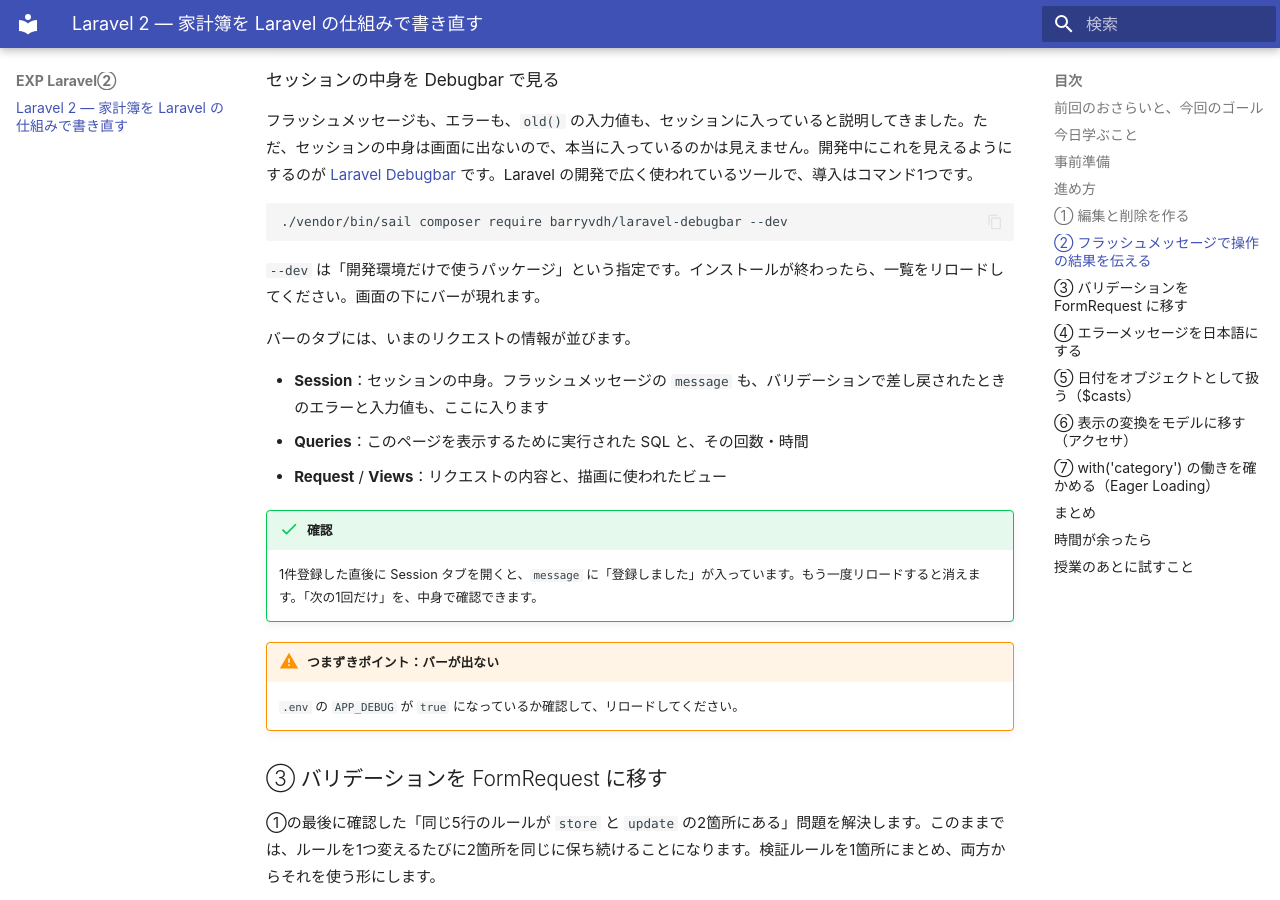
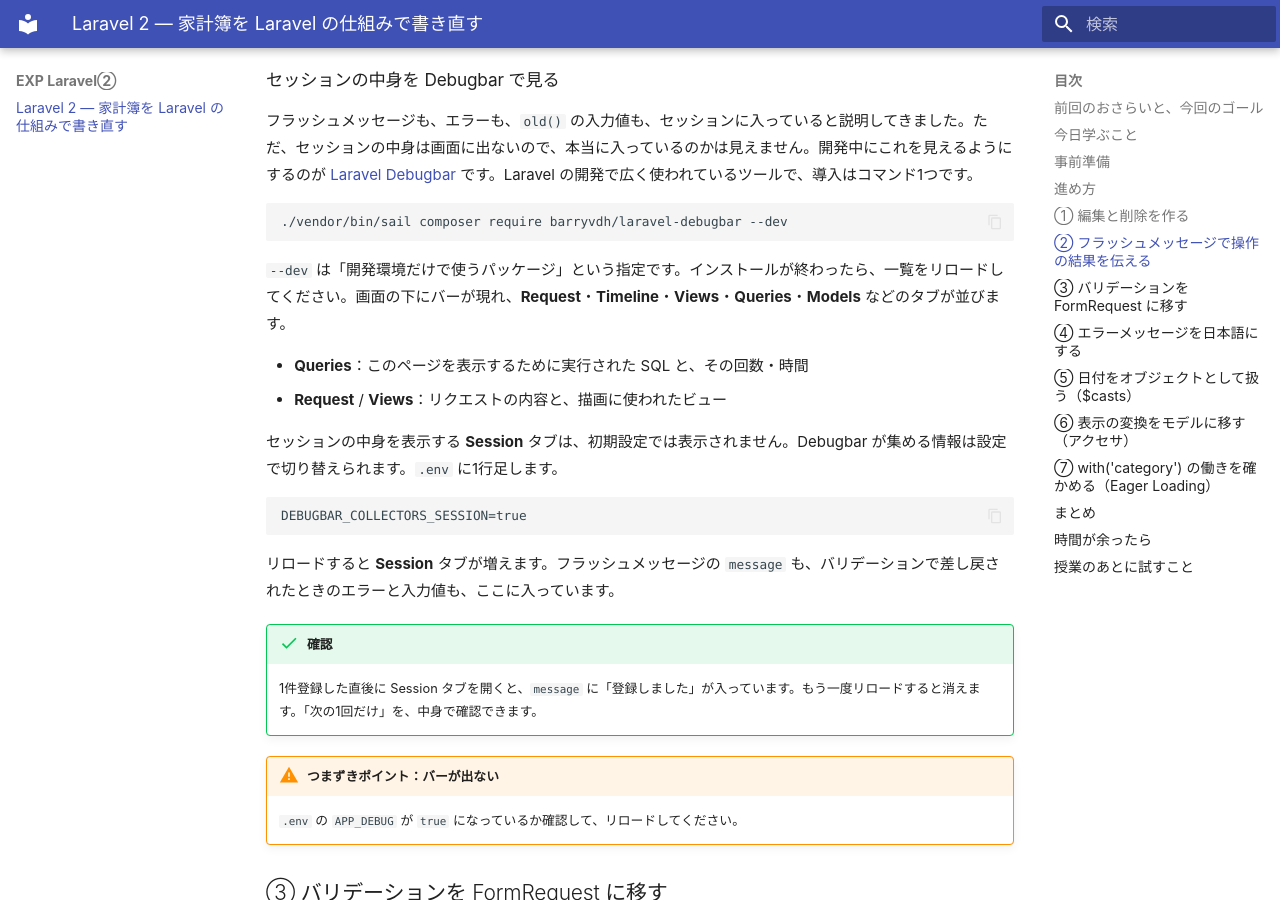
Before and after one commit to abekdwight/gslabo-lesson4, an MkDocs documentation site: the page built from docs/index.md, in a window 1280 px wide and 900 px high, scrolled down 8185 px. Built offline with MkDocs 1.6.1 and Material for MkDocs 9.7.7, drawn with Linux system fonts in a browser that asks for light colours.

Commit message:
document session collector setup for debugbar

````diff
--- a/docs/index.md
+++ b/docs/index.md
@@ -735,13 +735,18 @@ DELETE     transactions/{transaction} ........ transactions.destroy
 ./vendor/bin/sail composer require barryvdh/laravel-debugbar --dev
 ```
 
-`--dev` は「開発環境だけで使うパッケージ」という指定です。インストールが終わったら、一覧をリロードしてください。画面の下にバーが現れます。
-
-バーのタブには、いまのリクエストの情報が並びます。
-
-- **Session**：セッションの中身。フラッシュメッセージの `message` も、バリデーションで差し戻されたときのエラーと入力値も、ここに入ります
+`--dev` は「開発環境だけで使うパッケージ」という指定です。インストールが終わったら、一覧をリロードしてください。画面の下にバーが現れ、**Request**・**Timeline**・**Views**・**Queries**・**Models** などのタブが並びます。
+
 - **Queries**：このページを表示するために実行された SQL と、その回数・時間
 - **Request** / **Views**：リクエストの内容と、描画に使われたビュー
+
+セッションの中身を表示する **Session** タブは、初期設定では表示されません。Debugbar が集める情報は設定で切り替えられます。`.env` に1行足します。
+
+```
+DEBUGBAR_COLLECTORS_SESSION=true
+```
+
+リロードすると **Session** タブが増えます。フラッシュメッセージの `message` も、バリデーションで差し戻されたときのエラーと入力値も、ここに入っています。
 
 !!! success "確認"
 
````
